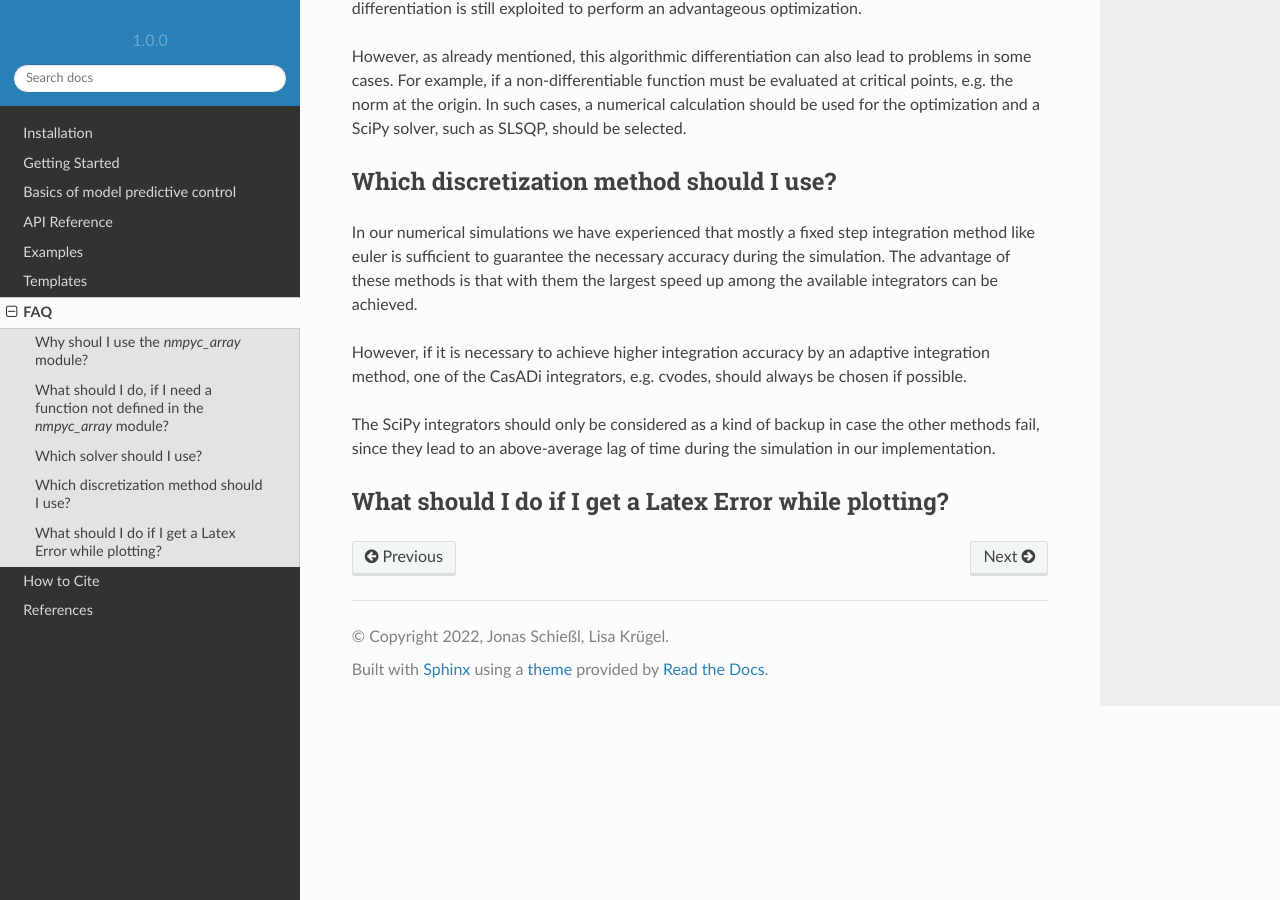
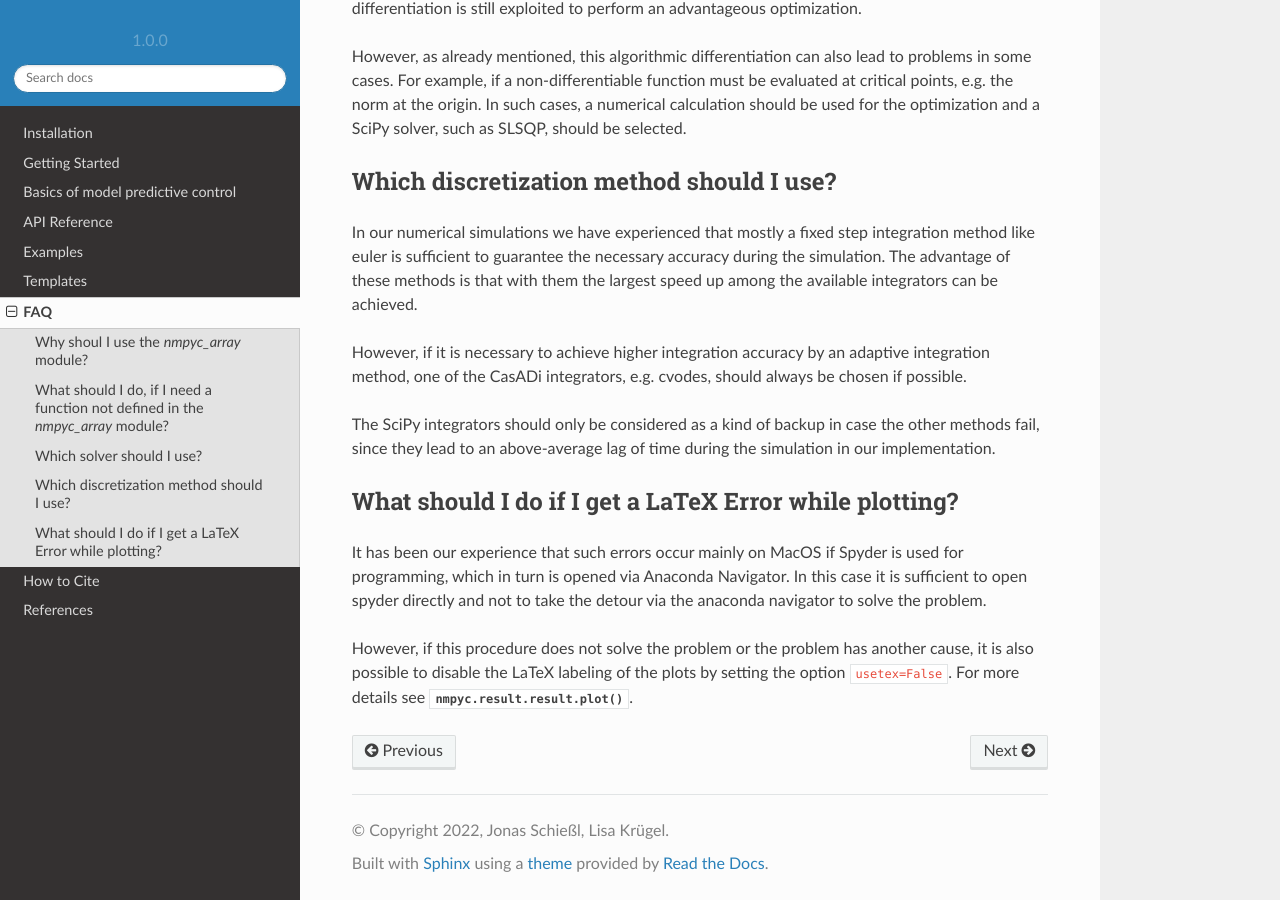
Before and after one commit to nMPyC/nmpyc, a Sphinx documentation site: the page built from docs/source/faq.rst, in a window 1280 px wide and 900 px high, scrolled down 991 px. Built offline with Sphinx 7.4.7 and the Read the Docs theme 2.0.0, drawn with Linux system fonts in a browser that asks for light colours.

Commit message:
Update faq.rst

```diff
--- a/docs/source/faq.rst
+++ b/docs/source/faq.rst
@@ -41,5 +41,10 @@ However, if it is necessary to achieve higher integration accuracy by an adaptiv
 The SciPy integrators should only be considered as a kind of backup in case the other methods fail, since they lead to an above-average lag of time during the simulation in our implementation.
 
 
-What should I do if I get a Latex Error while plotting?
+What should I do if I get a LaTeX Error while plotting?
 --------------------------------------------------------
+
+It has been our experience that such errors occur mainly on MacOS if Spyder is used for programming, which in turn is opened via Anaconda Navigator.
+In this case it is sufficient to open spyder directly and not to take the detour via the anaconda navigator to solve the problem.
+
+However, if this procedure does not solve the problem or the problem has another cause, it is also possible to disable the LaTeX labeling of the plots by setting the option :code:`usetex=False`. For more details see :py:meth:`nmpyc.result.result.plot`.
```
